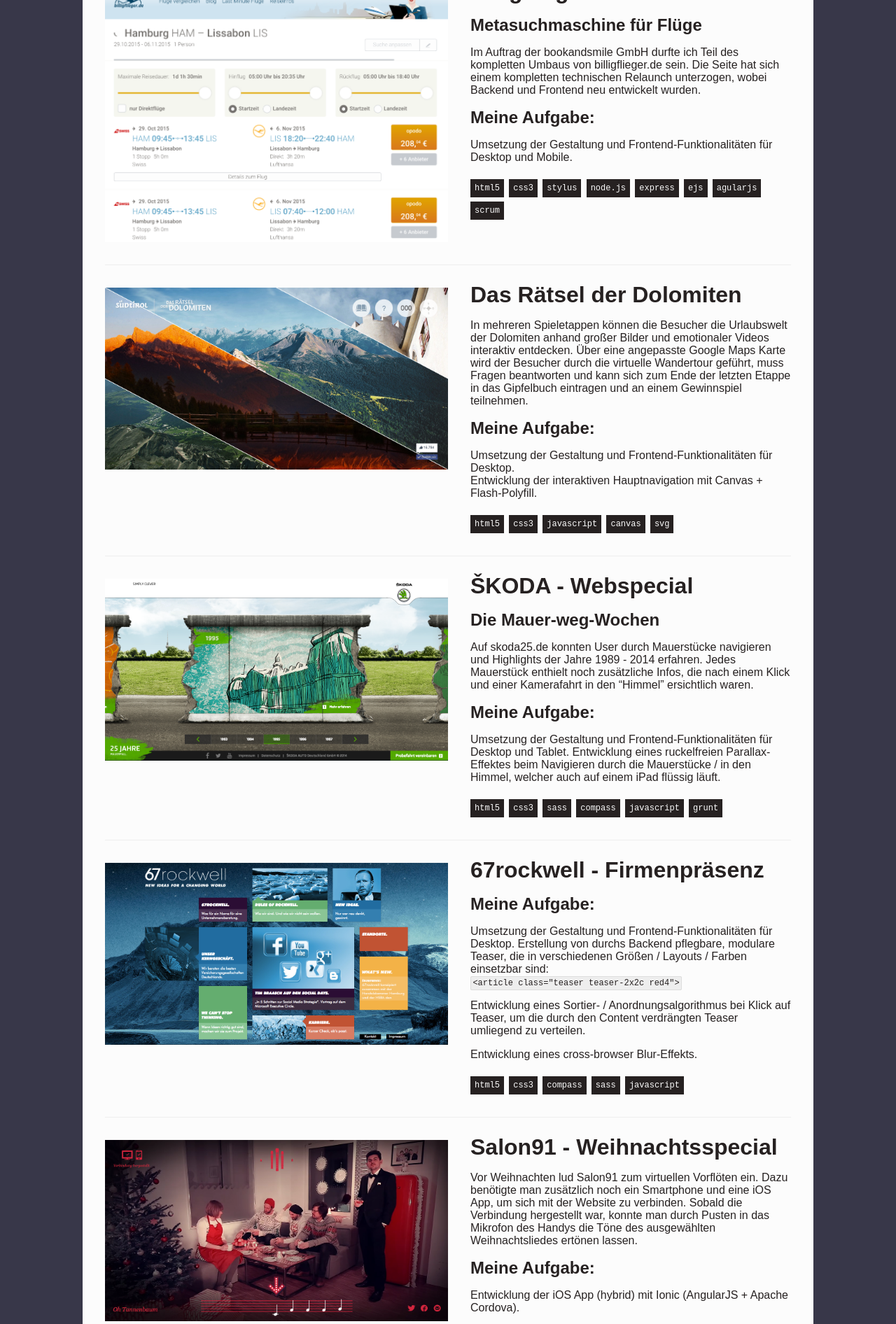
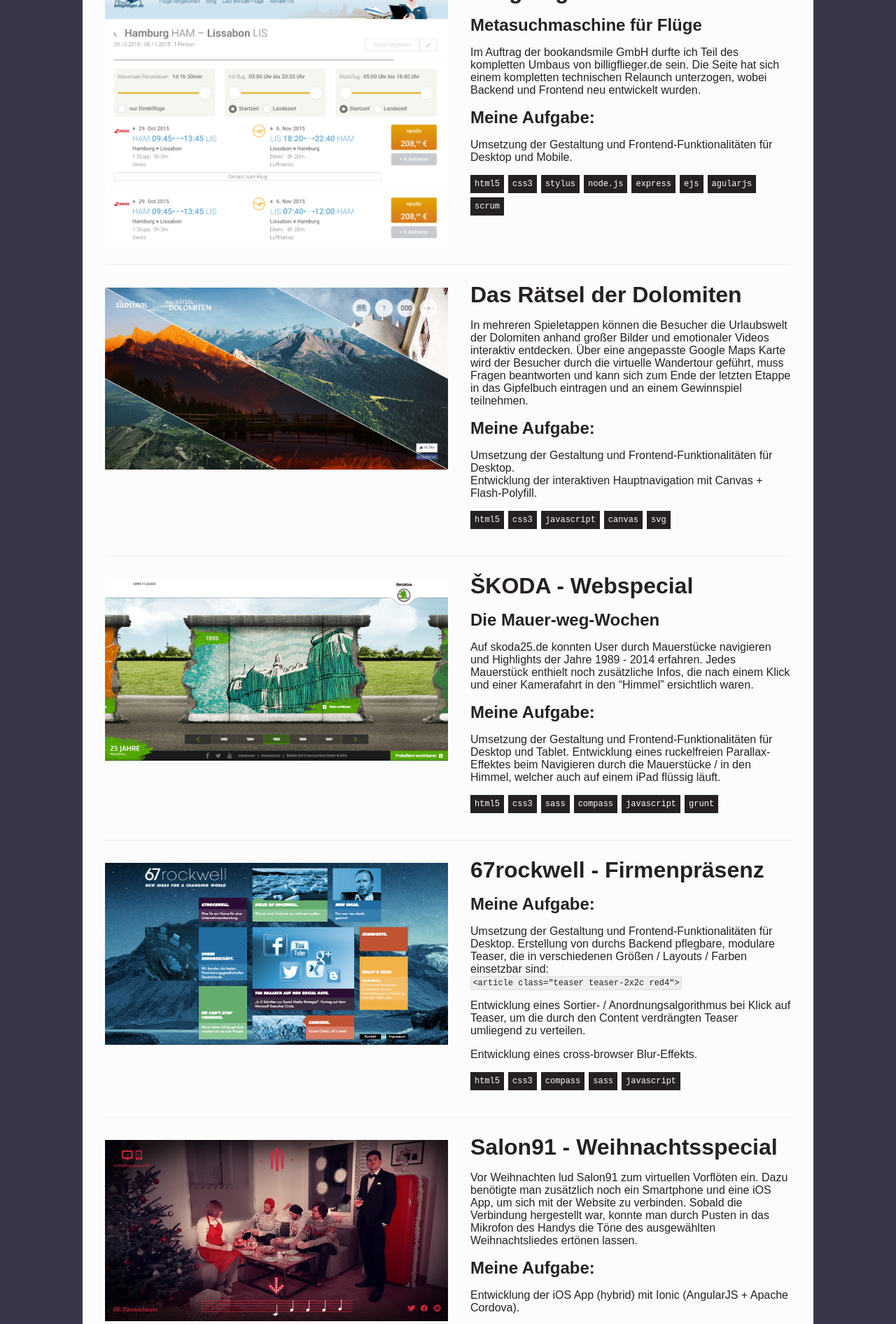
Before and after one commit to manurg/manurg.github.io, a Jekyll site: the page built from index.html, in a window 1280 px wide. Shown: the part 1593-3485 px from the top of the page at 70% size. Built offline with Jekyll 4.4.1, drawn with Linux system fonts in a browser that asks for light colours; some web fonts are replaced.

Commit message:
Extract css taglist.

```diff
--- a/_sass/_about.scss
+++ b/_sass/_about.scss
@@ -3,15 +3,4 @@
   max-width: 980px;
   margin: auto;
   padding: 2em;
-
-  .taglist {
-    li {
-      background: #fcfcfc;
-      color: #262121;
-      font-family: monospace;
-      float: left;
-      margin: 0 0.5em 0.5em 0;
-      padding: 0.5em;
-    }
-  }
 }
--- a/_sass/_base.scss
+++ b/_sass/_base.scss
@@ -28,6 +28,17 @@
 
   li {
     display: inline-block;
+  }
+}
+
+.taglist {
+  li {
+    background: #fcfcfc;
+    color: #262121;
+    font-family: monospace;
+    float: left;
+    margin: 0 0.5em 0.5em 0;
+    padding: 0.5em;
   }
 }
 
--- a/_sass/_projects.scss
+++ b/_sass/_projects.scss
@@ -49,12 +49,10 @@
       width: 50%;
     }
 
-    .tags {
+    .taglist {
       li {
         background: #262121;
         color: #fcfcfc;
-        margin-top: 0.5em;
-        padding: 0.5em;
       }
     }
 
--- a/index.html
+++ b/index.html
@@ -87,7 +87,7 @@
           Umsetzung der Gestaltung und Frontend-Funktionalitäten für Desktop und Mobile.
         </p>
         <code>
-          <ul class="tags">
+          <ul class="taglist">
             <li>html5</li>
             <li>css3</li>
             <li>stylus</li>
@@ -116,7 +116,7 @@
           <br>Entwicklung der interaktiven Hauptnavigation mit Canvas + Flash-Polyfill.
         </p>
         <code>
-          <ul class="tags">
+          <ul class="taglist">
             <li>html5</li>
             <li>css3</li>
             <li>javascript</li>
@@ -143,7 +143,7 @@
           welcher auch auf einem iPad flüssig läuft.
         </p>
         <code>
-          <ul class="tags">
+          <ul class="taglist">
             <li>html5</li>
             <li>css3</li>
             <li>sass</li>
@@ -172,7 +172,7 @@
           Entwicklung eines cross-browser Blur-Effekts.
         </p>
         <code>
-          <ul class="tags">
+          <ul class="taglist">
             <li>html5</li>
             <li>css3</li>
             <li>compass</li>
@@ -197,7 +197,7 @@
           Entwicklung der iOS App (hybrid) mit Ionic (AngularJS + Apache Cordova).
         </p>
         <code>
-          <ul class="tags">
+          <ul class="taglist">
             <li>html5</li>
             <li>css3</li>
             <li>javascript</li>
```
